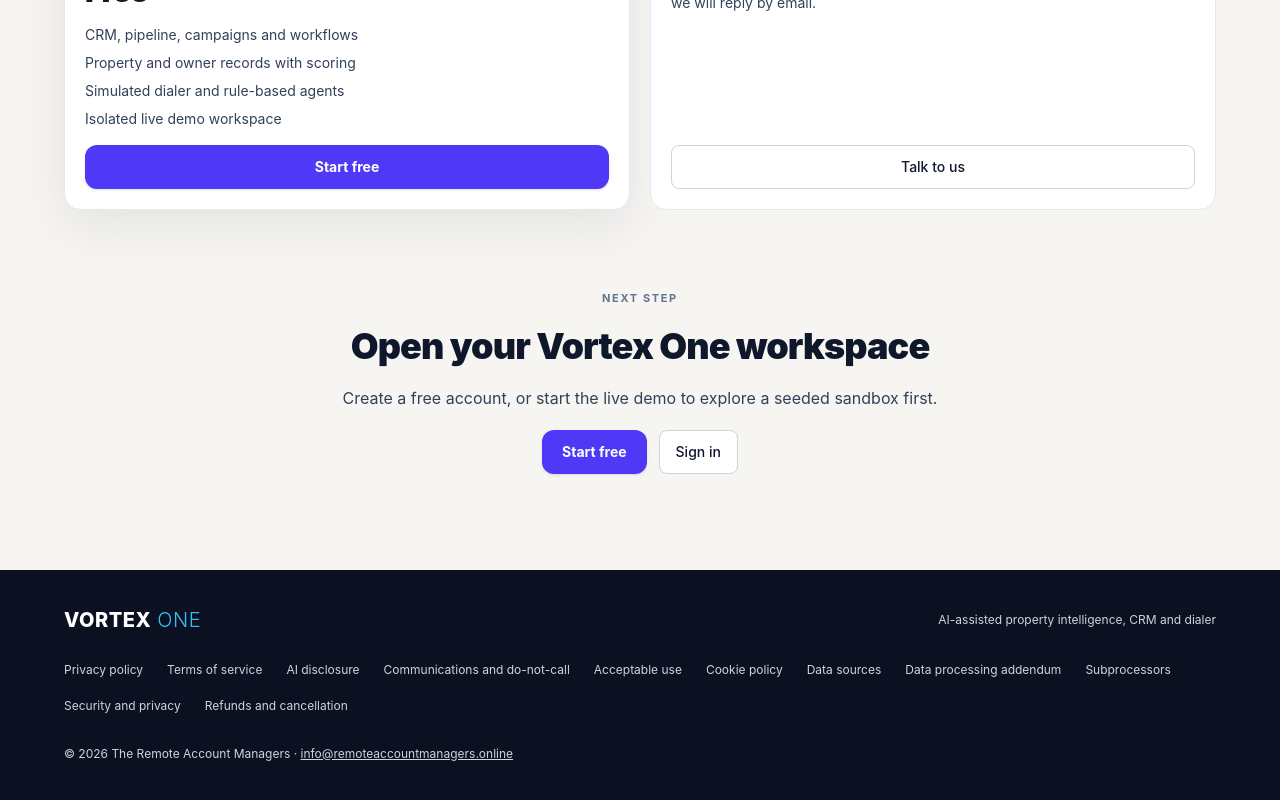
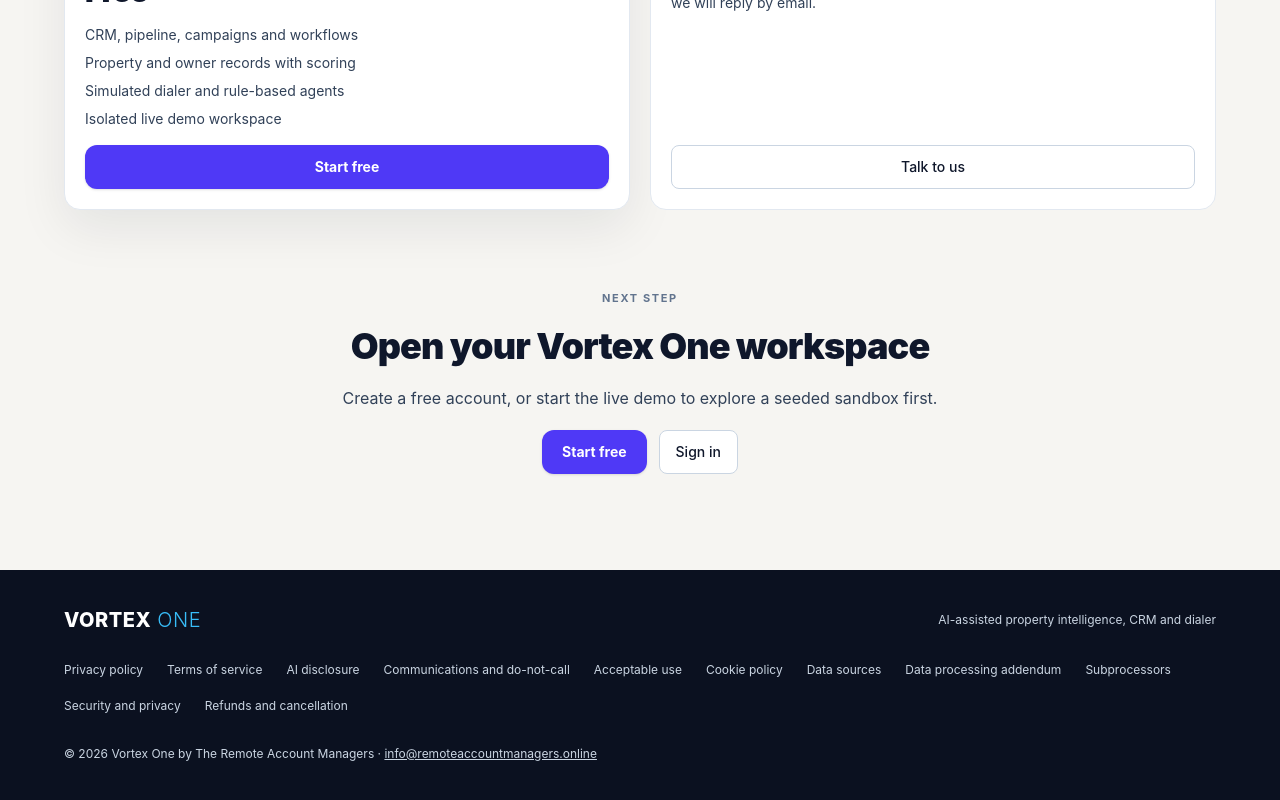
Before and after one commit to kristinavirtualassistant-coder/Vortex-One-Propflow., a React (Vite) app in the folder website/: page / in a window 1280 px wide. Shown: the part 3886-4686 px from the top of the page. Built offline with nearby package versions, Linux system fonts and the light colour scheme; no server answers.

Commit message:
Website: brand as Vortex One by The Remote Account Managers
Co-Authored-By: Claude Sonnet 5.5 <noreply@anthropic.com>
Claude-Session: https://claude.ai/code/session_012ZEm9RpYN6A3ip8jLXbrdu

```diff
--- a/website/index.html
+++ b/website/index.html
@@ -16,7 +16,7 @@
          og:url and canonical are intentionally omitted: this is a single-page app that serves
          one HTML file for every route, so a fixed URL would point shared legal pages at the home page. -->
     <meta property="og:type" content="website" />
-    <meta property="og:site_name" content="Vortex One" />
+    <meta property="og:site_name" content="Vortex One by The Remote Account Managers" />
     <meta property="og:locale" content="en_US" />
     <meta property="og:title" content="Vortex One | Property intelligence, CRM and dialer" />
     <meta
--- a/website/src/components/Layout.tsx
+++ b/website/src/components/Layout.tsx
@@ -58,7 +58,7 @@ export function Footer() {
           ))}
         </nav>
         <p className="text-xs">
-          © {YEAR} {LEGAL_ENTITY} ·{' '}
+          © {YEAR} Vortex One by {LEGAL_ENTITY} ·{' '}
           <a className="underline hover:text-white" href={`mailto:${CONTACT_EMAIL}`}>{CONTACT_EMAIL}</a>
         </p>
       </div>
```
